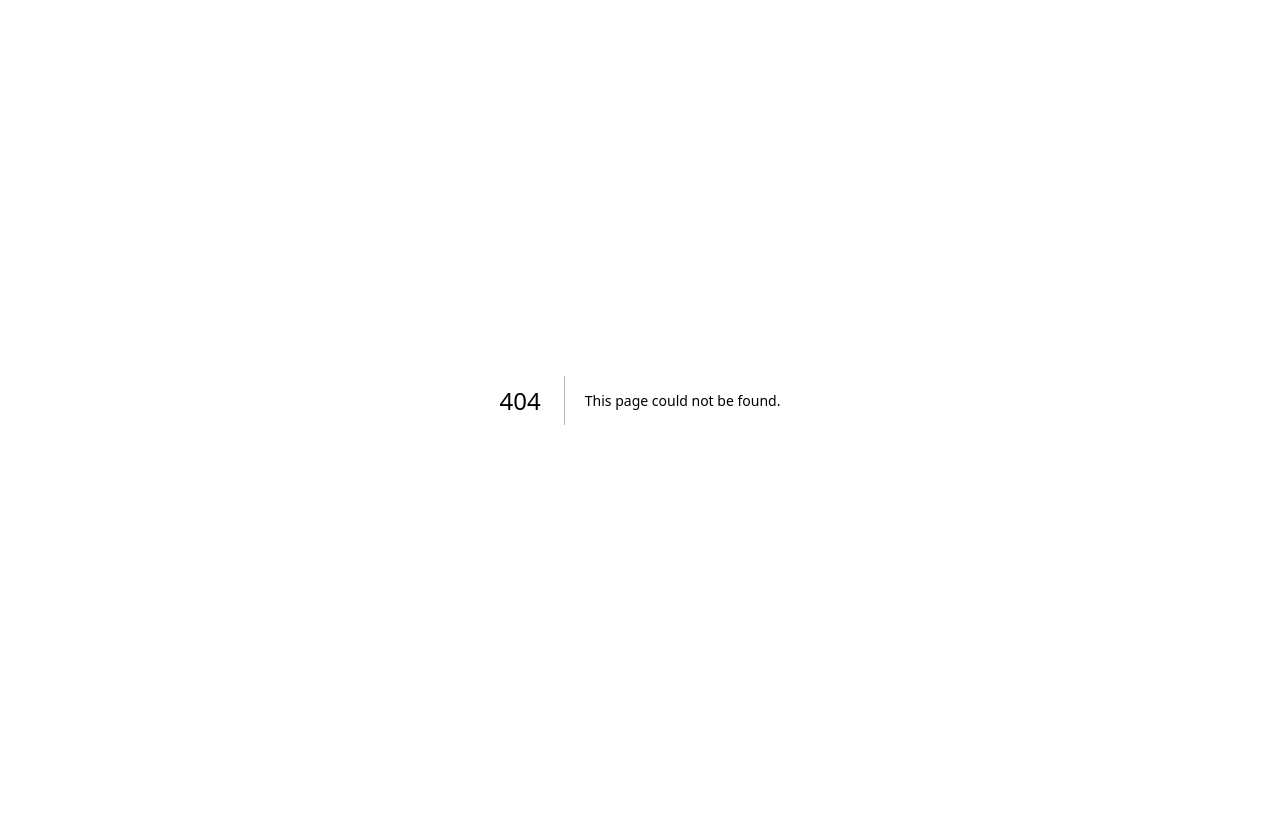
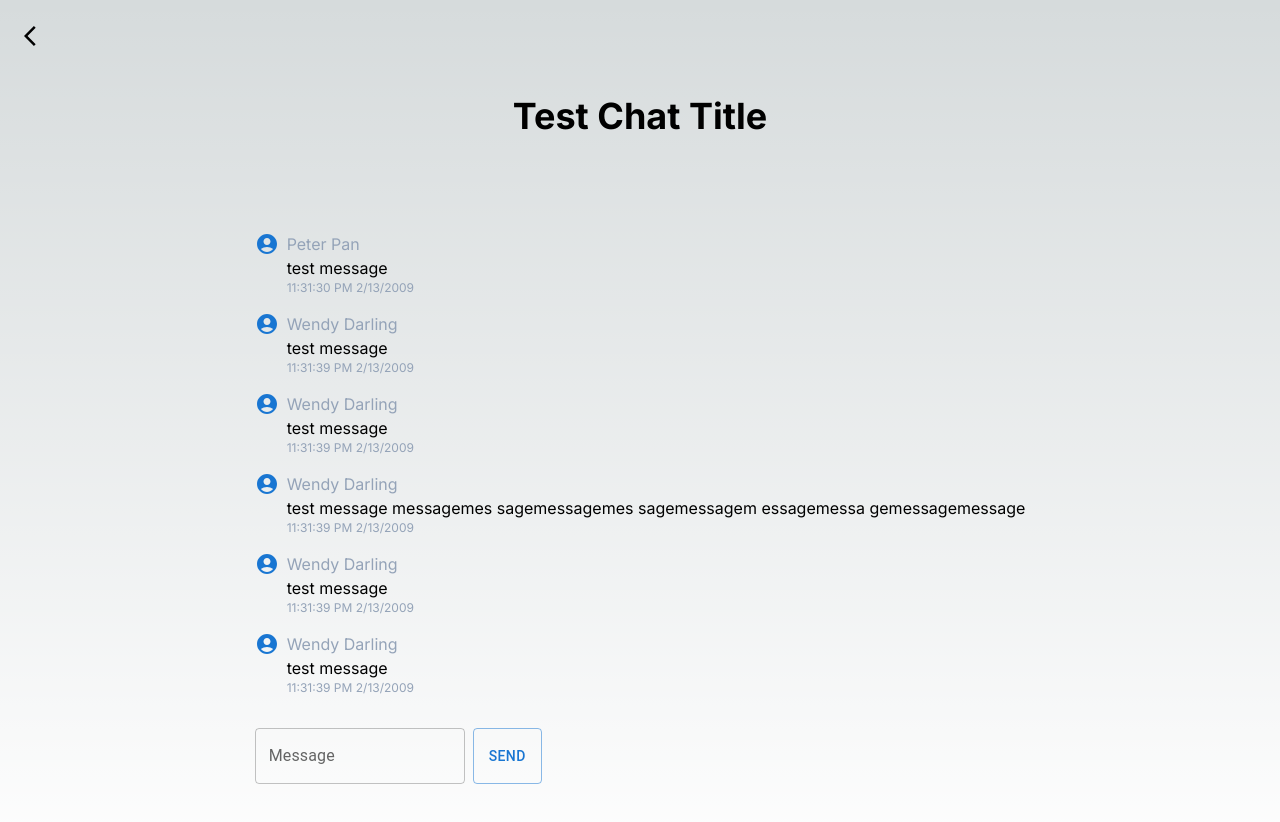
Before and after one commit to jonie196/zoom_scheduling_app_frontend, a Next.js app: page /chat/1 in a window 1280 px wide. Before the commit this address had no page. Shown: the top 822 px of the page. Before the commit the page ends 800 px from the top, so only its background shows below. Built offline with nearby package versions, Linux system fonts and the light colour scheme.

Commit message:
added landing page and chat page

```diff
--- /dev/null
+++ b/app/ChatsList.tsx
@@ -0,0 +1,32 @@
+import Link from "next/link";
+
+export const Chats = () => {
+  const conversations = [ // /conversations
+    {
+      id: 1,
+      title: 'Test Chat Title',
+      senderName: 'Peter Pan',
+      lastMessage: 'test message',
+    },
+  ];
+  console.log(conversations);
+  return (
+    <>
+      {conversations.map((contact) => {
+        return (
+          <li key={contact.id} className="cursor-pointer list-none w-full">
+            <Link href={`/chat/${contact.id}`}>
+              <div className="border-solid border-2 border-slate-200 rounded p-2 ">
+                <div>{contact.senderName}</div>
+                <div className="text-slate-400">{contact.lastMessage}</div>
+                <div>{contact.title}</div>
+              </div>
+            </Link>
+          </li>
+        );
+      })}
+    </>
+  );
+};
+
+export default Chats;
--- /dev/null
+++ b/app/chat/[slug]/Chat.tsx
@@ -0,0 +1,7 @@
+const Chat = () => {
+  return (
+    <div className="">Chat</div>
+  )
+}
+
+export default Chat
--- /dev/null
+++ b/app/chat/[slug]/page.tsx
@@ -0,0 +1,121 @@
+import Link from 'next/link';
+// Icons
+import ArrowBackIosIcon from '@mui/icons-material/ArrowBackIos';
+import AccountCircleIcon from '@mui/icons-material/AccountCircle';
+import TextField from '@mui/material/TextField';
+import Button from '@mui/material/Button';
+
+const Page = (props: any) => {
+  const chatId = props.params.slug
+  // fetch /conversation/:id
+  const data = {
+    id: 1,
+    title: 'Test Chat Title',
+    senderName: 'Peter Pan',
+    senderId: 1,
+    partcipants: [
+      "Pater Pan",
+      "Wendy Darling",
+    ],
+    messages: [
+      {
+        id: 1,
+        createdAt: 1234567890,
+        content: 'test message',
+        senderName: 'Peter Pan',
+        senderId: 1,
+        type: 'text',
+      },
+      {
+        id: 2,
+        createdAt: 1234567899,
+        content: 'test message',
+        senderName: 'Wendy Darling',
+        senderId: 2,
+        type: 'text',
+      },
+      {
+        id: 2,
+        createdAt: 1234567899,
+        content: 'test message',
+        senderName: 'Wendy Darling',
+        senderId: 2,
+        type: 'text',
+      },
+      {
+        id: 2,
+        createdAt: 1234567899,
+        content: 'test message messagemes sagemessagemes sagemessagem essagemessa gemessagemessage',
+        senderName: 'Wendy Darling',
+        senderId: 2,
+        type: 'text',
+      },
+      {
+        id: 2,
+        createdAt: 1234567899,
+        content: 'test message',
+        senderName: 'Wendy Darling',
+        senderId: 2,
+        type: 'text',
+      },
+      {
+        id: 2,
+        createdAt: 1234567899,
+        content: 'test message',
+        senderName: 'Wendy Darling',
+        senderId: 2,
+        type: 'text',
+      },
+    ],
+    name: 'Test Chat Title',
+  }
+  return (
+    <>
+      <div>
+        <Link href={`/`}>
+          <div className='flex items-center absolute top-6 left-6'>
+            <ArrowBackIosIcon />
+          </div>
+        </Link>
+        <h1 className="text-4xl font-bold text-center">{data.title}</h1>
+      </div>
+      {/* Chat */}
+      <div>
+        <div className='flex flex-col gap-4'>
+          {data.messages.map((message: any) => {
+            return (
+              <div key={message.id} className='self-start'>
+                <div className='flex gap-2'>
+                  <AccountCircleIcon color="primary" />
+                  <div>
+                    <div className="text-slate-400">{message.senderName}</div>
+                    <div>{message.content}</div>
+                    {/* created at */}
+                    <div className="text-slate-400 text-xs">
+                      <span>{new Date(message.createdAt * 1000).toLocaleTimeString()}</span>{' '}
+                      <span>{new Date(message.createdAt * 1000).toLocaleDateString()}</span>
+                    </div>
+                  </div>
+                </div>
+              </div>
+            );
+          })
+          }
+        </div>
+        {/* Input */}
+        <div className='flex gap-2 mt-8'>
+          <TextField
+            id="outlined-multiline-flexible"
+            label="Message"
+            multiline
+            maxRows={4}
+            value-='Test'
+          />
+          <Button variant="outlined">Send</Button>
+        </div>
+      </div>
+    </>
+  )
+}
+
+export default Page
--- a/app/layout.tsx
+++ b/app/layout.tsx
@@ -5,7 +5,7 @@ import { Inter } from 'next/font/google'
 const inter = Inter({ subsets: ['latin'] })
 
 export const metadata: Metadata = {
-  title: 'Create Next App',
+  title: 'Zoom Scheduling App',
   description: 'Generated by create next app',
 }
 
@@ -16,7 +16,11 @@ export default function RootLayout({
 }) {
   return (
     <html lang="en">
-      <body className={inter.className}>{children}</body>
+      <body className={inter.className}>
+        <main className="flex min-h-screen flex-col items-center gap-24 p-24 relative">
+          {children}
+        </main>
+      </body>
     </html>
   )
 }
--- a/app/page.tsx
+++ b/app/page.tsx
@@ -1,113 +1,17 @@
-import Image from 'next/image'
+import Chat from './ChatsList'
+
 
 export default function Home() {
   return (
-    <main className="flex min-h-screen flex-col items-center justify-between p-24">
-      <div className="z-10 w-full max-w-5xl items-center justify-between font-mono text-sm lg:flex">
-        <p className="fixed left-0 top-0 flex w-full justify-center border-b border-gray-300 bg-gradient-to-b from-zinc-200 pb-6 pt-8 backdrop-blur-2xl dark:border-neutral-800 dark:bg-zinc-800/30 dark:from-inherit lg:static lg:w-auto  lg:rounded-xl lg:border lg:bg-gray-200 lg:p-4 lg:dark:bg-zinc-800/30">
-          Get started by editing&nbsp;
-          <code className="font-mono font-bold">app/page.tsx</code>
-        </p>
-        <div className="fixed bottom-0 left-0 flex h-48 w-full items-end justify-center bg-gradient-to-t from-white via-white dark:from-black dark:via-black lg:static lg:h-auto lg:w-auto lg:bg-none">
-          <a
-            className="pointer-events-none flex place-items-center gap-2 p-8 lg:pointer-events-auto lg:p-0"
-            href="https://vercel.com?utm_source=create-next-app&utm_medium=appdir-template&utm_campaign=create-next-app"
-            target="_blank"
-            rel="noopener noreferrer"
-          >
-            By{' '}
-            <Image
-              src="/vercel.svg"
-              alt="Vercel Logo"
-              className="dark:invert"
-              width={100}
-              height={24}
-              priority
-            />
-          </a>
-        </div>
+    <>
+      <h1 className="text-4xl font-bold text-center">
+        Zoom Scheduling App
+      </h1>
+      <div>
+        <h2 className="text-2xl mb-4">Conversations</h2>
       </div>
-
-      <div className="relative flex place-items-center before:absolute before:h-[300px] before:w-[480px] before:-translate-x-1/2 before:rounded-full before:bg-gradient-radial before:from-white before:to-transparent before:blur-2xl before:content-[''] after:absolute after:-z-20 after:h-[180px] after:w-[240px] after:translate-x-1/3 after:bg-gradient-conic after:from-sky-200 after:via-blue-200 after:blur-2xl after:content-[''] before:dark:bg-gradient-to-br before:dark:from-transparent before:dark:to-blue-700 before:dark:opacity-10 after:dark:from-sky-900 after:dark:via-[#0141ff] after:dark:opacity-40 before:lg:h-[360px]">
-        <Image
-          className="relative dark:drop-shadow-[0_0_0.3rem_#ffffff70] dark:invert"
-          src="/next.svg"
-          alt="Next.js Logo"
-          width={180}
-          height={37}
-          priority
-        />
-      </div>
-
-      <div className="mb-32 grid text-center lg:mb-0 lg:grid-cols-4 lg:text-left">
-        <a
-          href="https://nextjs.org/docs?utm_source=create-next-app&utm_medium=appdir-template&utm_campaign=create-next-app"
-          className="group rounded-lg border border-transparent px-5 py-4 transition-colors hover:border-gray-300 hover:bg-gray-100 hover:dark:border-neutral-700 hover:dark:bg-neutral-800/30"
-          target="_blank"
-          rel="noopener noreferrer"
-        >
-          <h2 className={`mb-3 text-2xl font-semibold`}>
-            Docs{' '}
-            <span className="inline-block transition-transform group-hover:translate-x-1 motion-reduce:transform-none">
-              -&gt;
-            </span>
-          </h2>
-          <p className={`m-0 max-w-[30ch] text-sm opacity-50`}>
-            Find in-depth information about Next.js features and API.
-          </p>
-        </a>
-
-        <a
-          href="https://nextjs.org/learn?utm_source=create-next-app&utm_medium=appdir-template-tw&utm_campaign=create-next-app"
-          className="group rounded-lg border border-transparent px-5 py-4 transition-colors hover:border-gray-300 hover:bg-gray-100 hover:dark:border-neutral-700 hover:dark:bg-neutral-800/30"
-          target="_blank"
-          rel="noopener noreferrer"
-        >
-          <h2 className={`mb-3 text-2xl font-semibold`}>
-            Learn{' '}
-            <span className="inline-block transition-transform group-hover:translate-x-1 motion-reduce:transform-none">
-              -&gt;
-            </span>
-          </h2>
-          <p className={`m-0 max-w-[30ch] text-sm opacity-50`}>
-            Learn about Next.js in an interactive course with&nbsp;quizzes!
-          </p>
-        </a>
-
-        <a
-          href="https://vercel.com/templates?framework=next.js&utm_source=create-next-app&utm_medium=appdir-template&utm_campaign=create-next-app"
-          className="group rounded-lg border border-transparent px-5 py-4 transition-colors hover:border-gray-300 hover:bg-gray-100 hover:dark:border-neutral-700 hover:dark:bg-neutral-800/30"
-          target="_blank"
-          rel="noopener noreferrer"
-        >
-          <h2 className={`mb-3 text-2xl font-semibold`}>
-            Templates{' '}
-            <span className="inline-block transition-transform group-hover:translate-x-1 motion-reduce:transform-none">
-              -&gt;
-            </span>
-          </h2>
-          <p className={`m-0 max-w-[30ch] text-sm opacity-50`}>
-            Explore the Next.js 13 playground.
-          </p>
-        </a>
-
-        <a
-          href="https://vercel.com/new?utm_source=create-next-app&utm_medium=appdir-template&utm_campaign=create-next-app"
-          className="group rounded-lg border border-transparent px-5 py-4 transition-colors hover:border-gray-300 hover:bg-gray-100 hover:dark:border-neutral-700 hover:dark:bg-neutral-800/30"
-          target="_blank"
-          rel="noopener noreferrer"
-        >
-          <h2 className={`mb-3 text-2xl font-semibold`}>
-            Deploy{' '}
-            <span className="inline-block transition-transform group-hover:translate-x-1 motion-reduce:transform-none">
-              -&gt;
-            </span>
-          </h2>
-          <p className={`m-0 max-w-[30ch] text-sm opacity-50`}>
-            Instantly deploy your Next.js site to a shareable URL with Vercel.
-          </p>
-        </a>
-      </div>
-    </main>
+      <Chat />
+      <p className='text-center border-solid border-2 border-green-500 rounded p-2' >Create New Chat +</p>
+    </>
   )
 }
--- a/package.json
+++ b/package.json
@@ -9,6 +9,10 @@
     "lint": "next lint"
   },
   "dependencies": {
+    "@emotion/react": "^11.11.1",
+    "@emotion/styled": "^11.11.0",
+    "@mui/icons-material": "^5.14.0",
+    "@mui/material": "^5.14.0",
     "@types/node": "20.4.2",
     "@types/react": "18.2.14",
     "@types/react-dom": "18.2.7",
```
Also changed, not shown: 1 other file (tests, documents, lock files or other folders).
